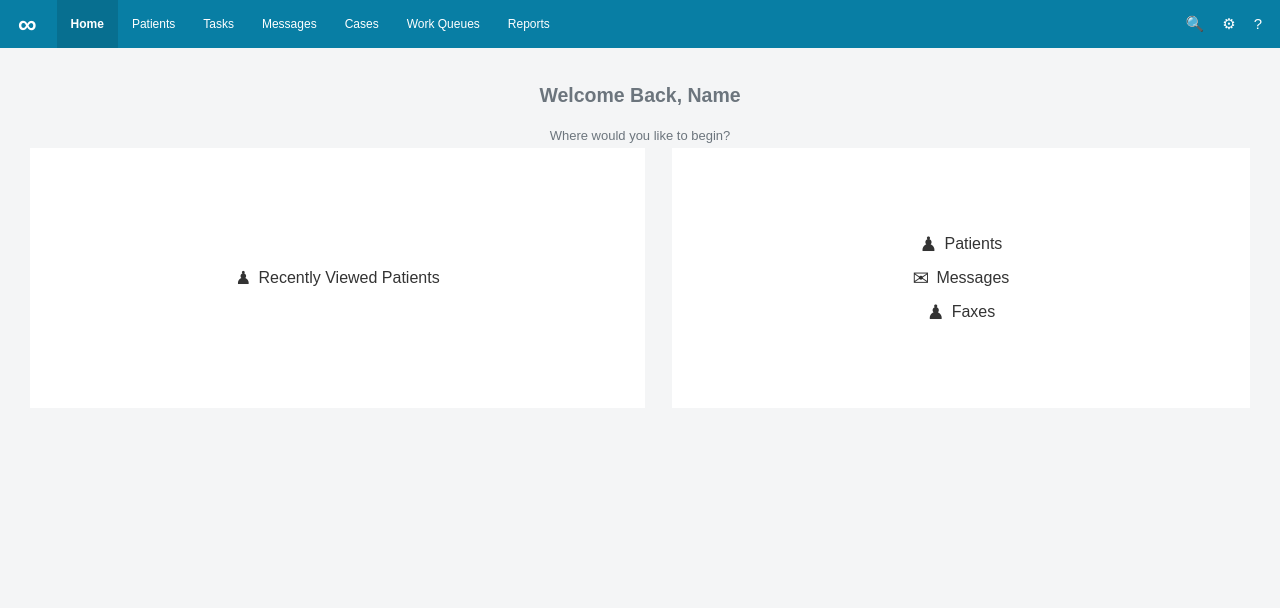
After one commit to salinis041/PRJ_OBMG, a Flask app: template templates/coordin_home.html in a window 1280 px wide. The commit adds this page. Shown: the top 608 px of the page. Run offline with Flask 3, Linux system fonts and the light colour scheme; the template is opened without the code that fills it, so the values that code supplies are empty.

Commit message:
Create coordinator home

```diff
--- a/app.py
+++ b/app.py
@@ -1,14 +1,15 @@
 from flask import Flask
 from dotenv import load_dotenv
 
-from routes.patient_routes import patient_routes
+#from routes.patient_routes import patient_routes
+from routes.coordinator_routes import coodinator_routes
 
 
 load_dotenv()
 
 app = Flask(__name__)
 
-app.register_blueprint(patient_routes)
+app.register_blueprint(coodinator_routes)
 
 
 if __name__ == "__main__":
--- a/routes/patient_routes.py
+++ b/routes/patient_routes.py
@@ -13,7 +13,7 @@ patient_routes = Blueprint(
 def patients():
 
     patients = get_patient_list()
-
+    #print(patients)
     return render_template(
         "patients.html",
         patients=patients
--- /dev/null
+++ b/service/patcoordi_service.py
@@ -0,0 +1,4 @@
+from repository.patient_repository import get_coorpathome
+
+def get_patCordinat_list():
+    return get_coorpathome()
--- /dev/null
+++ b/static/css/style_coordin.css
@@ -0,0 +1,82 @@
+.patient-header {
+    width: 100%;
+    margin: 0;
+    align-items: center;
+}
+/* LEFT 50% */
+.left-section {
+    width: 50%;
+    display: flex;
+    justify-content: center;
+    align-items: center;
+    text-align: center;
+    float:left;
+    background-color: white;
+    padding: inherit;
+    margin: 5px;
+    height: 260px;
+    overflow-y: scroll;
+}
+/* Right side */
+.navigation-column {
+ width: 47%;
+    display: flex;
+    flex-direction: column;
+    justify-content: center;
+    align-items: center;
+    gap: 10px;
+    float:right;
+     background-color: white;
+    padding: inherit;
+    margin: 5px;
+    height: 260px;
+}
+
+/* RIGHT 50% */
+.right-section {
+    width: 50%;
+    display: flex;
+    justify-content: center;
+    align-items: center;
+    gap: 30px;
+}
+
+/* Left side */
+.patient-column {
+    display: flex;
+    justify-content: center;
+    align-items: center;
+}
+
+.patient-info {
+    text-align: center;
+}
+
+.patient-name {
+    font-size: 15px;
+    font-weight: 600;
+}
+
+.patient-details {
+    margin-top: 5px;
+    font-size: 13px;
+    color: #6c757d;
+}
+
+
+.page-title {
+    display: flex;
+    align-items: center;
+    gap: 7px;
+    font-size: 16px;
+    font-weight: 500;
+    cursor: pointer;
+}
+
+.page-title span:first-child {
+    font-size: 20px;
+}
+
+.page-title:hover {
+    color: #0d6efd;
+}
--- /dev/null
+++ b/templates/coordin_home.html
@@ -0,0 +1,112 @@
+<!DOCTYPE html>
+<html lang="en">
+<head>
+    <meta charset="UTF-8">
+    <meta name="viewport" content="width=device-width, initial-scale=1.0">
+
+    <title>Patients</title>
+
+    <link rel="stylesheet"
+          href="{{ url_for('static', filename='css/style.css') }}">
+    <link rel="stylesheet"
+          href="{{ url_for('static', filename='css/style_coordin.css') }}">
+
+
+</head>
+<body>
+<!-- ================= HEADER ================= -->
+
+<header class="top-header">
+
+    <div class="logo">
+        ∞
+    </div>
+
+    <nav class="main-nav">
+        <a href="/home" class="selected">Home</a>
+        <a href="/patient" >Patients</a>
+        <a href="#">Tasks</a>
+        <a href="#">Messages</a>
+        <a href="#">Cases</a>
+        <a href="#">Work Queues</a>
+        <a href="#">Reports</a>
+    </nav>
+
+    <div class="header-right">
+        <span>🔍</span>
+        <span>⚙</span>
+        <span>?</span>
+    </div>
+
+</header>
+<!-- ================= PAGE ================= -->
+
+<div class="page-container">
+
+    <!-- Page title -->
+
+    <div class="container" style="text-align: center;display: flex;justify-content: center;align-items: center;flex-direction: column;">
+
+        <div class="patient-details">
+            <h2 class="text-center">Welcome Back, Name</h2>
+
+        </div>
+        <div class="patient-details">
+        Where would you like to begin?
+
+        </div>
+
+    </div>
+   <div class="row patient-header">
+
+    <!-- Patient Information -->
+    <div class="col-md-6 left-section">
+
+        <div class="patient-info">
+             <div class="page-title" style="margin-bottom: 10px;margin-top:10px;">
+            <div class="patient-icon">♟</div>
+            <div>Recently Viewed Patients</div>
+        </div>
+            {% for patient in patients %}
+            <div style="margin-bottom: 10px;background-color: gainsboro;">
+            <div class="patient-name">
+                 {{ patient.Patname }}
+
+            </div>
+
+            <div class="patient-details">
+                DOB {{ patient.BirthDate }} |
+                Age {{ patient.Age }} |
+                {{ patient.Gender }}
+            </div>
+             </div>
+ {% endfor %}
+        </div>
+
+    </div>
+
+    <!-- Navigation -->
+    <div class="col-md-6 navigation-column">
+
+        <a href="/patient" style="text-decoration:none; color:inherit;"><div class="page-title">
+            <span class="patient-icon" >♟</span>
+                <span>Patients</span>
+        </div></a>
+
+        <div class="page-title">
+           <span class="message-icon">✉</span>
+            <span>Messages</span>
+        </div>
+
+        <div class="page-title">
+            <span class="fax-icon">♟</span>
+            <span>Faxes</span>
+        </div>
+
+    </div>
+
+</div>
+</div>
+
+</body>
+</html>
--- a/templates/patients.html
+++ b/templates/patients.html
@@ -21,7 +21,7 @@
     </div>
 
     <nav class="main-nav">
-        <a href="#">Home</a>
+        <a href="/home">Home</a>
         <a href="#" class="selected">Patients</a>
         <a href="#">Tasks</a>
         <a href="#">Messages</a>
```
Also changed, not shown: repository/patient_repository.py (+34 -9 lines), routes/coordinator_routes.py (added, +35 -0 lines).
